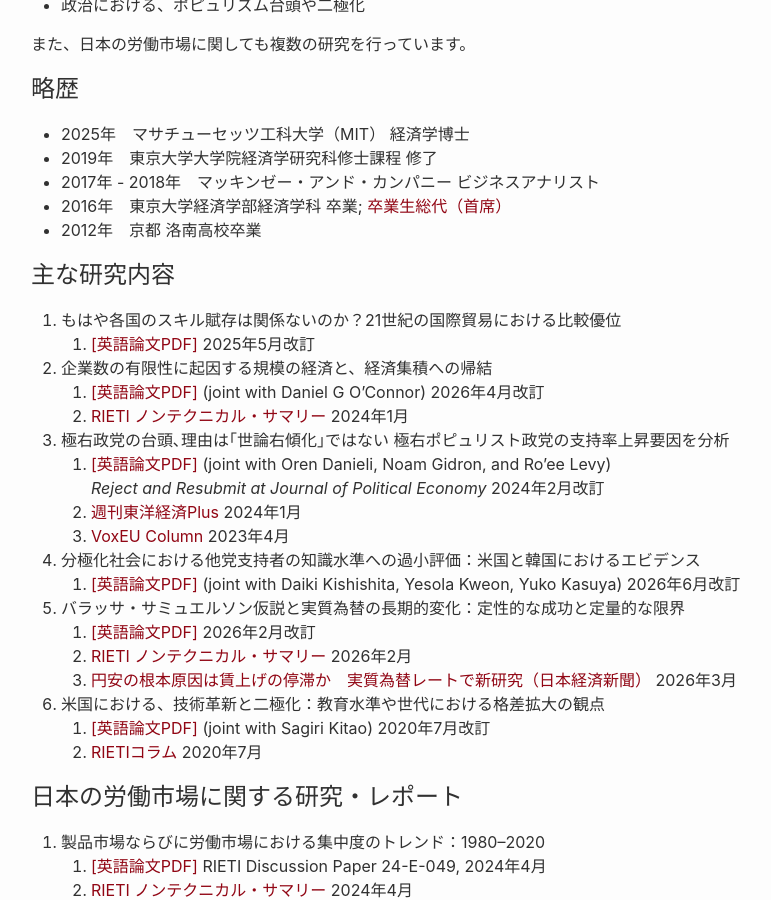
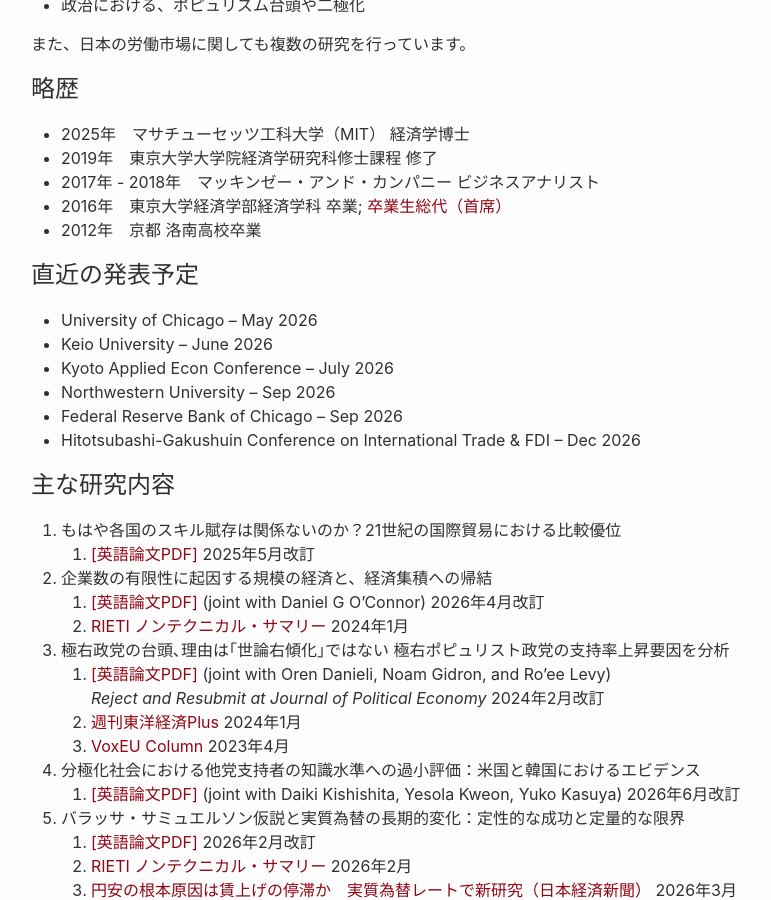
Before and after one commit to shinnkikuchi/shinnkikuchi.github.io, a Jekyll site: the page built from index_ja.md, in a window 1280 px wide and 900 px high, scrolled down 565 px. Shown: the whole window, without its empty margins (189-960 px from the left). Built offline with Jekyll 4.4.1, drawn with Linux system fonts in a browser that asks for light colours.

Commit message:
Update index_ja.md

```diff
--- a/index_ja.md
+++ b/index_ja.md
@@ -23,6 +23,13 @@ permalink: /ja/
 - 2016年　東京大学経済学部経済学科 卒業; <a href="https://www.u-tokyo.ac.jp/focus/ja/articles/t_z1301_00010.html" target="_blank">卒業生総代（首席）</a>
 - 2012年　京都 洛南高校卒業
 
+## 直近の発表予定
+- University of Chicago – May 2026
+- Keio University – June 2026
+- Kyoto Applied Econ Conference – July 2026
+- Northwestern University – Sep 2026
+- Federal Reserve Bank of Chicago – Sep 2026
+- Hitotsubashi-Gakushuin Conference on International Trade & FDI – Dec 2026
 
 ## 主な研究内容
 
```
